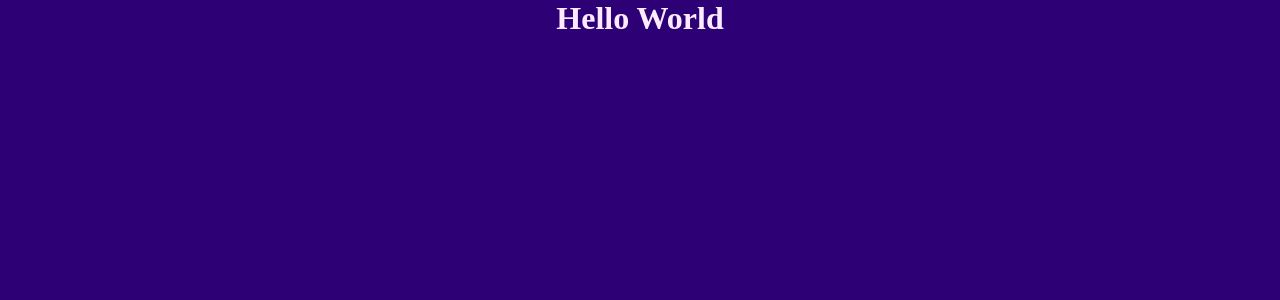
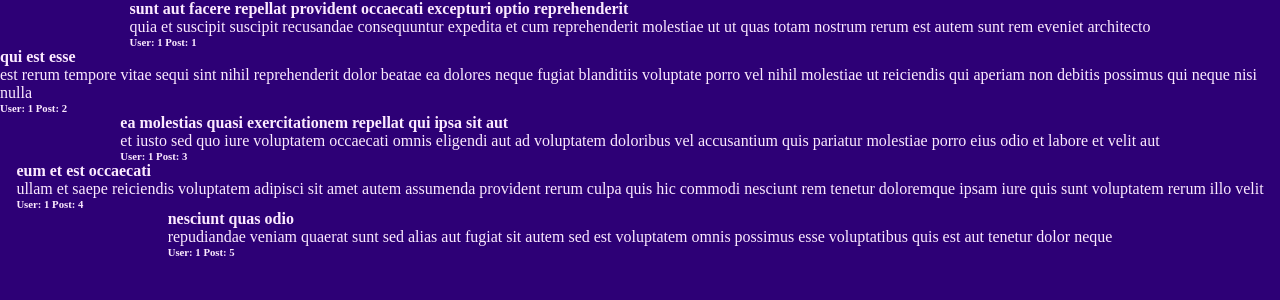
Before and after one commit to LarsGKodehode/ae-listing-data, a React (Vite) app: page / in a window 1280 px wide. Shown: the top 300 px of the page. Built offline with nearby package versions, Linux system fonts and the light colour scheme.

Commit message:
add mapping out of posts

```diff
--- a/src/App.jsx
+++ b/src/App.jsx
@@ -1,9 +1,34 @@
 import style from './App.module.css'
+
+import * as postAPI from './data/postController'
+import { posts } from './data/data'
+
+function Post({
+  userId,
+  id,
+  title,
+  body,
+  className
+}) {
+  return (
+    <div className={className}>
+      <div>
+        <h4>{title}</h4>
+        <p>{body}</p>
+      </div>
+      <div>
+        <h6>User: {userId} <span>Post: {id}</span></h6>
+      </div>
+    </div>
+  )
+}
 
 function App() {
   return (
     <div className={`${style.App} standard`}>
-      <h1>Hello World</h1>
+      {
+        posts.slice(0, 5).map((post) => <Post className={style.post} {...post} />)
+      }
     </div>
   )
 }
```
